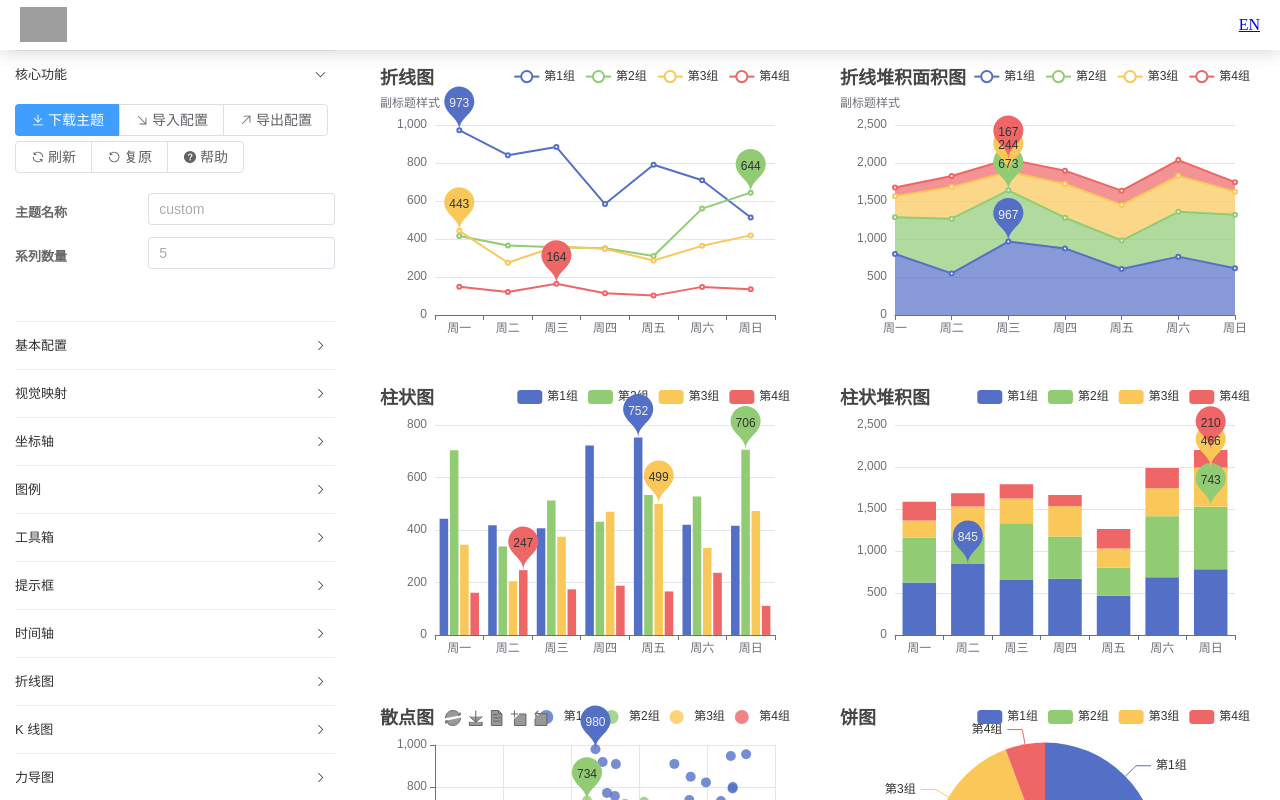
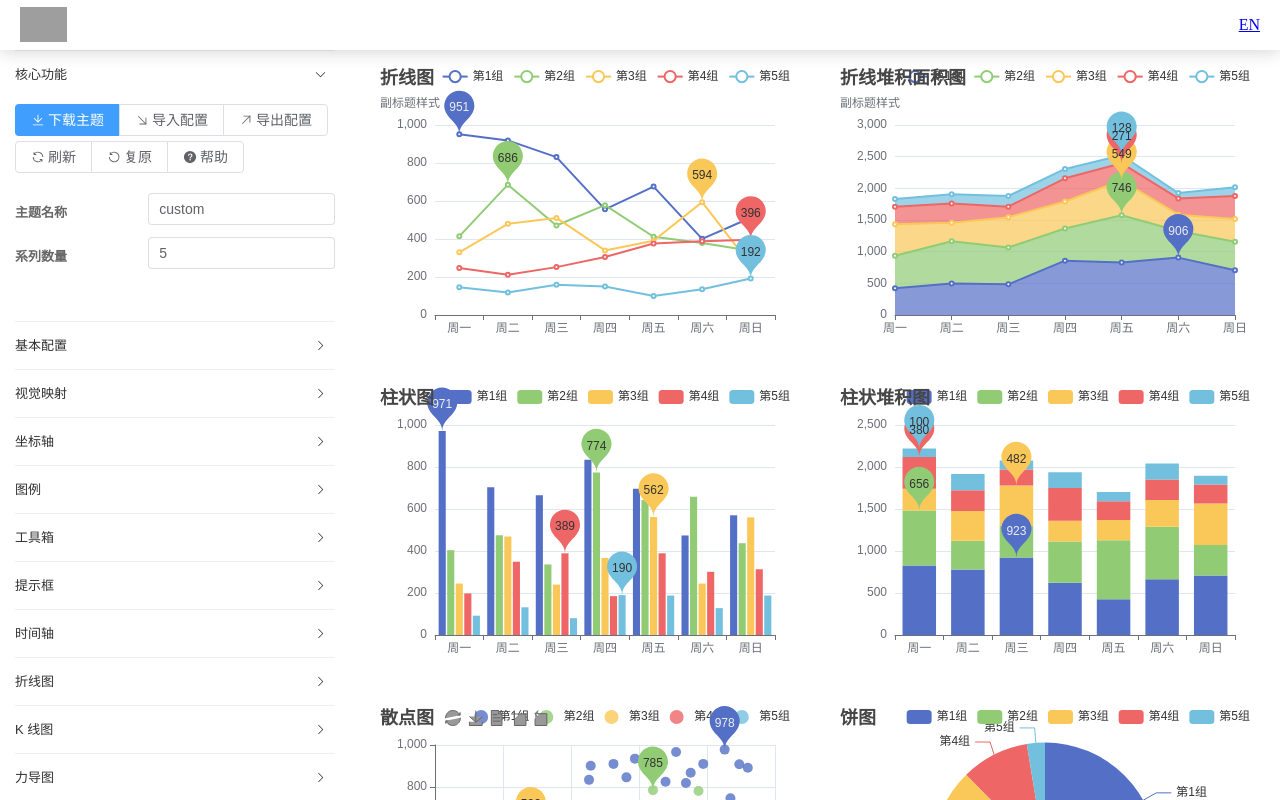
Before and after one commit to apache/echarts-theme-builder, a Vue app: page / in a window 1280 px wide. Both pictures are taken after a click on the button "核心功能". Shown: the top 800 px of the page. Built offline with nearby package versions, Linux system fonts and the light colour scheme; grey boxes are pictures that could not be loaded.

Commit message:
feat: 修改系列数量

```diff
--- a/src/components/EConfig.vue
+++ b/src/components/EConfig.vue
@@ -39,7 +39,13 @@
             <h5>主题名称</h5>
           </el-col>
           <el-col :span="columnSize.right">
-            <el-input placeholder="custom" size="medium"></el-input>
+            <el-input
+              placeholder="custom"
+              size="medium"
+              v-model="themeName"
+              @change="onConfigChange"
+            >
+            </el-input>
           </el-col>
         </el-row>
         <el-row>
@@ -47,7 +53,13 @@
             <h5>系列数量</h5>
           </el-col>
           <el-col :span="columnSize.right">
-            <el-input placeholder="5" size="medium"></el-input>
+            <el-input
+              placeholder="5"
+              size="medium"
+              v-model="seriesCount"
+              @change="onConfigChange"
+            >
+            </el-input>
           </el-col>
         </el-row>
       </div>
@@ -160,12 +172,15 @@
 <script setup lang="ts">
 import { ref } from 'vue';
 import { useI18n } from 'vue-i18n';
-import { ThemeConfigItem, themeConfigs } from '../data/themeConfigs';
+import { Theme, ThemeConfigItem, themeConfigs } from '../data/themeConfigs';
 
 const emit = defineEmits(['configChange']);
 defineExpose({
   getTheme
 });
+
+const themeName = ref('custom');
+const seriesCount = ref('5');
 
 const configs = ref(themeConfigs);
 const columnSize = {
@@ -173,33 +188,35 @@ const columnSize = {
   right: 14
 };
 
-function onConfigChange(value: string | number | boolean | string[]) {
-  console.log('onConfigChange', value);
-  emit('configChange', value);
+function onConfigChange() {
+  emit('configChange');
 }
 
 function addColor(item: ThemeConfigItem) {
   if (typeof item.value === 'object') {
     item.value.push('#000');
   }
-  onConfigChange(item.value);
+  onConfigChange();
 }
 
 function removeColor(item: ThemeConfigItem) {
   if (typeof item.value === 'object') {
     item.value.splice(-1, 1);
   }
-  onConfigChange(item.value);
+  onConfigChange();
 }
 
-function getTheme() {
-  const theme = {};
+function getTheme(): Theme {
+  const theme: Theme = {
+    name: themeName.value,
+    groupCount: parseInt(seriesCount.value, 10),
+    config: {}
+  };
   if (configs.value) {
     for (let group of configs.value) {
-      console.log(group);
       for (let item of group.items) {
         const optionPath = item.optionPath.split('.');
-        let themeObj: object = theme;
+        let themeObj: object = theme.config;
         for (let i = 0; i < optionPath.length; i++) {
           const path = optionPath[i] as keyof typeof themeObj;
           if (i === optionPath.length - 1) {
@@ -216,7 +233,6 @@ function getTheme() {
       }
     }
   }
-  console.log(theme);
   return theme;
 }
 </script>
--- a/src/components/EPreview.vue
+++ b/src/components/EPreview.vue
@@ -16,18 +16,18 @@
 <script setup lang="ts">
 import * as echarts from 'echarts';
 import { getPreviewOptions } from '../data/previews';
+import { Theme } from '../data/themeConfigs';
 
 defineExpose({
   render
 });
 
+let options = getPreviewOptions(4);
 const charts: echarts.ECharts[] = [];
 
-const options = getPreviewOptions(4);
-
-function render(theme: object) {
-  console.log(theme);
-  echarts.registerTheme('custom', theme);
+function render(theme: Theme) {
+  echarts.registerTheme(theme.name, theme.config);
+  options = getPreviewOptions(theme.groupCount || 4) as any;
   for (let i = 0; i < options.length; ++i) {
     if (charts[i]) {
       charts[i].dispose();
--- a/src/data/themeConfigs.ts
+++ b/src/data/themeConfigs.ts
@@ -12,6 +12,12 @@ export type ThemeConfigItem = {
 export type ThemeConfig = {
   groupName: string;
   items: ThemeConfigItem[];
+};
+
+export type Theme = {
+  name: string;
+  groupCount: number;
+  config: object;
 };
 
 export const themeConfigs: ThemeConfig[] = [
```
